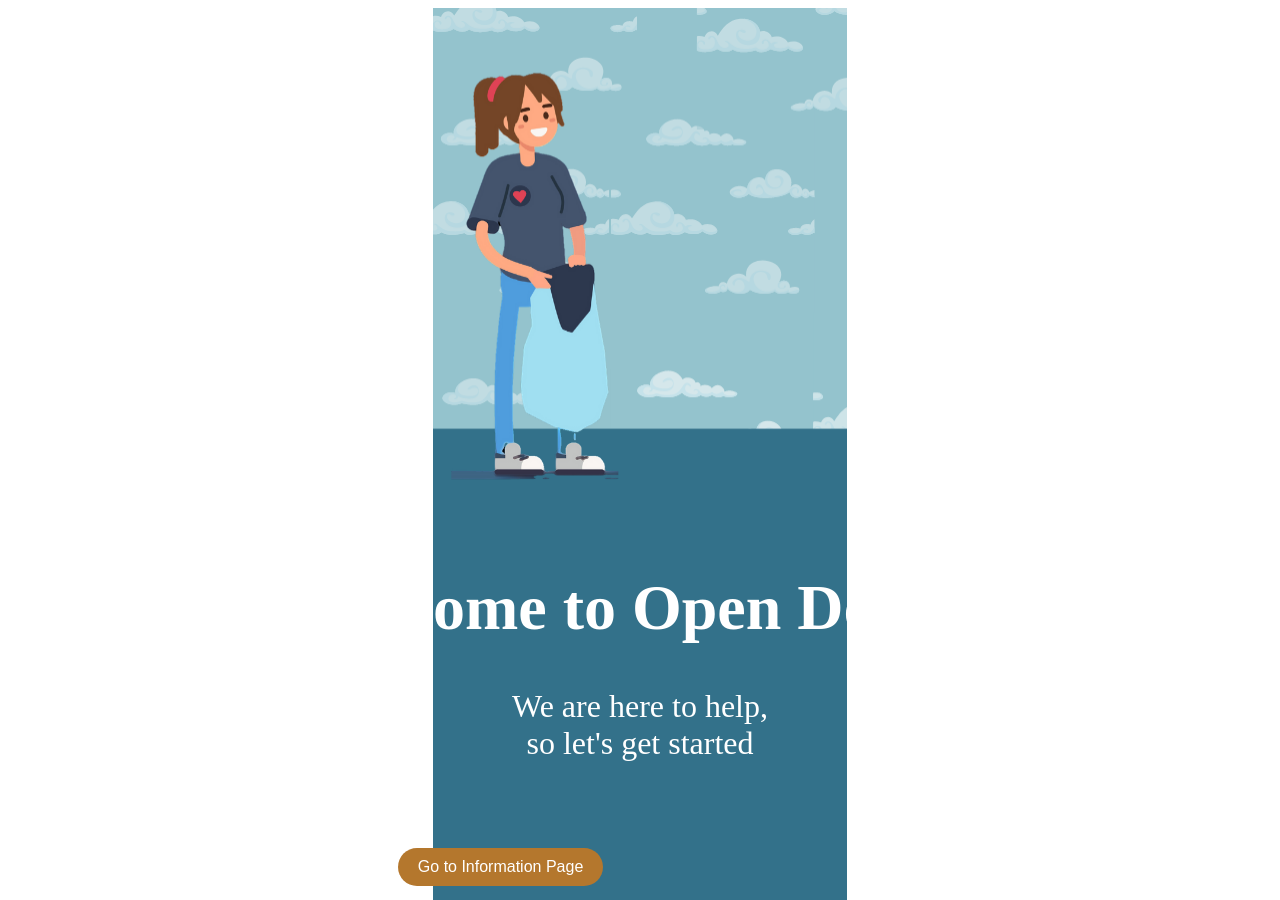
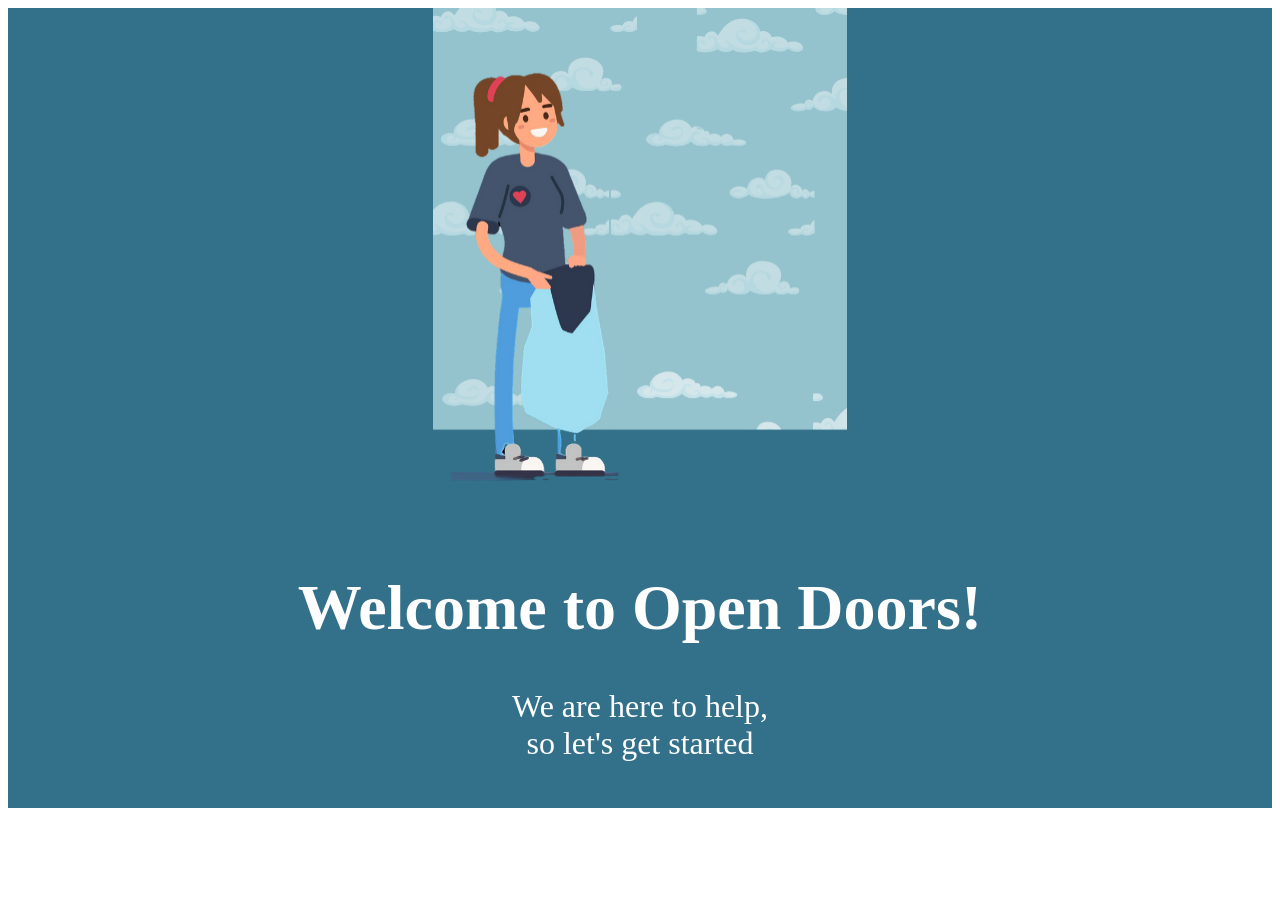
Before and after one commit to kcameron37/MDIA2019-project, a Next.js app: page / in a window 1280 px wide. After the commit the page ends 816 px from the top, so only its background shows below. Built offline with nearby package versions, Linux system fonts and the light colour scheme.

Commit message:
image updates on homepage

```diff
--- a/pages/index.js
+++ b/pages/index.js
@@ -43,7 +43,7 @@
                 alt="Home"
                 className={styles.logo}
                 width={414}
-                height={892}
+                height={894}
               />
             </div>
             <div className={styles.text}>
--- a/styles/Home.module.css
+++ b/styles/Home.module.css
@@ -1,11 +1,13 @@
 .container {
-  height: 100vh;
+  min-height: 100vh;
+  overflow: hidden;
   display: flex;
   flex-direction: column;
+  align-items: center;
   justify-content: center;
-  align-items: center;
-  min-height: 100vh;
-  width: 100%;
+  position: relative;
+  padding:0%;
+  background-color: var( --ternary-color);
 }
 
 .logo {
@@ -37,6 +39,7 @@
   top: 0px;
 }
 
+
 .button {
   background-color: #b4772d;
   border: none;
--- a/styles/globals.css
+++ b/styles/globals.css
@@ -1,3 +1,6 @@
+* {
+  box-sizing: border-box;
+}
 
 
   @media only screen and (device-width: 414px) and (device-height: 896px) and (-webkit-device-pixel-ratio: 2) {
```
